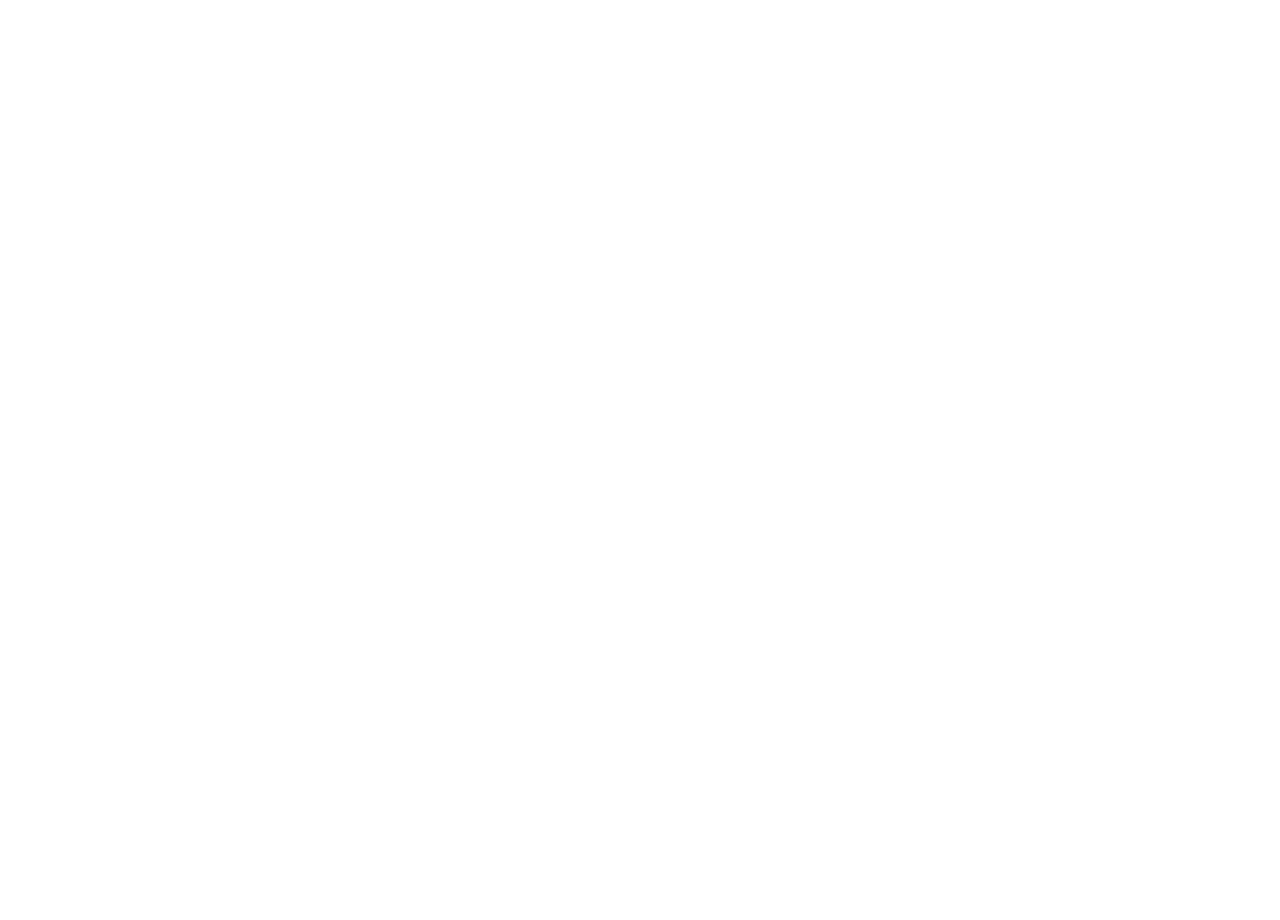
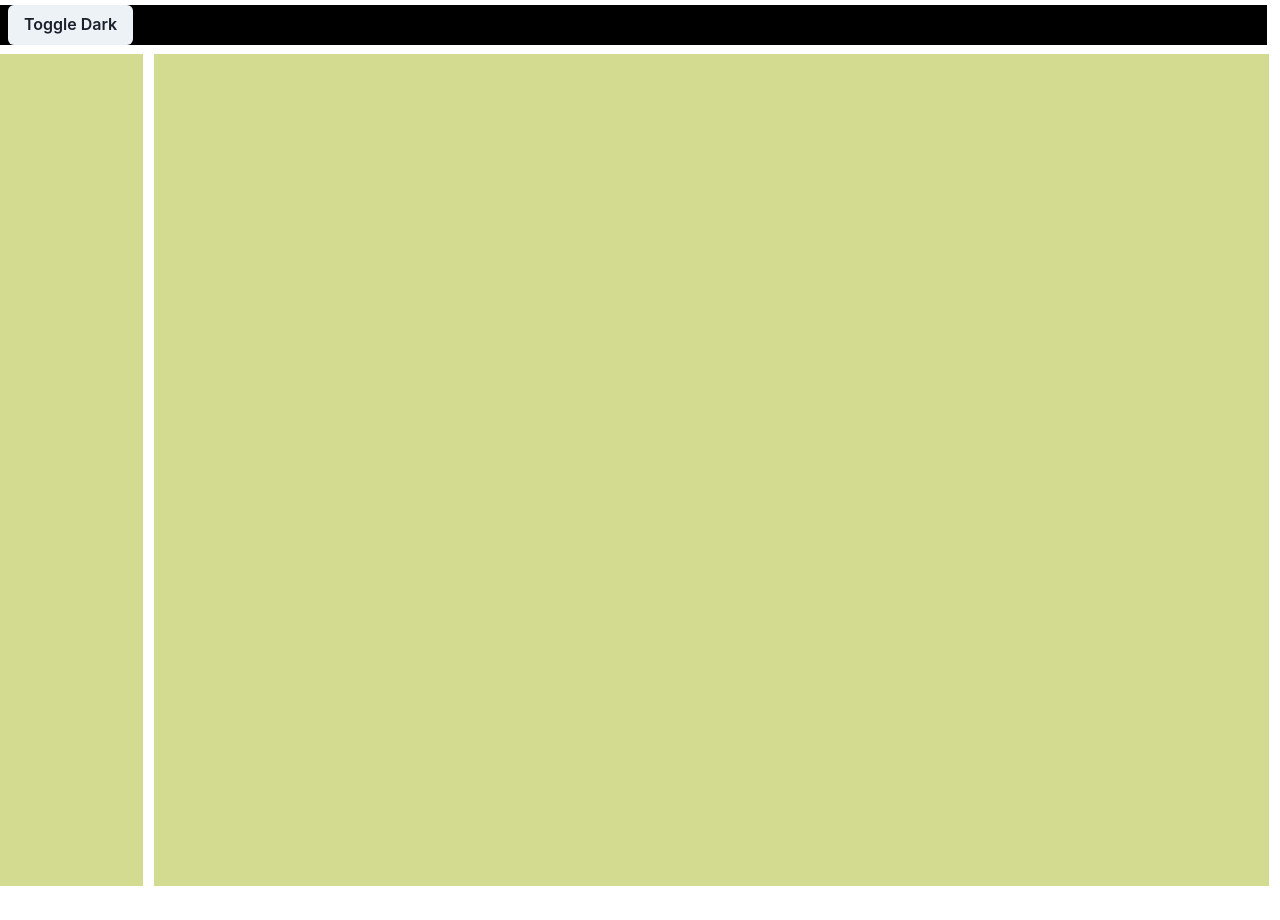
Before and after one commit to NoahNim/weyland-mars, a React (Create React App) app: page /welcome-page in a window 1280 px wide. Before the commit the page ends 800 px from the top, so only its background shows below. Built offline with nearby package versions, Linux system fonts and the light colour scheme.

Commit message:
some chakra ui to welcome and a toggle dark/light mode function

```diff
--- a/src/App.css
+++ b/src/App.css
@@ -36,7 +36,3 @@
     transform: rotate(360deg);
   }
 }
-
-body {
-  background-color: black;
-}
--- a/src/App.js
+++ b/src/App.js
@@ -2,16 +2,19 @@
 import { Routes, Route } from "react-router-dom";
 import Login from "./components/Login/Login";
 import Welcome from "./components/WelcomePage/Welcome";
-import { Box } from "@chakra-ui/react";
+// import { Box } from "@chakra-ui/react";
+import "./App.css";
 
 function App() {
   return (
-    <Box backgroundColor="grey">
-      <Routes>
-        <Route path="/" element={<Login user={users} />} />
-        <Route path="welcome-page" element={<Welcome newsfeed={important} />} />
-      </Routes>
-    </Box>
+    <Routes>
+      <Route path="/" element={<Login user={users} />} />
+      <Route
+        path="welcome-page"
+        element={<Welcome newsfeed={important} />}
+        exact
+      />
+    </Routes>
   );
 }
 
--- a/src/components/Login/Login.module.css
+++ b/src/components/Login/Login.module.css
@@ -13,7 +13,7 @@
   flex-direction: column;
   align-items: center;
   margin-bottom: 100px;
-  background-color: rgb(230, 238, 169);
+  background-color: rgb(210, 219, 144);
   border-radius: 6px;
 }
 
--- /dev/null
+++ b/src/components/ToggleColorButton/ToggleColor.js
@@ -0,0 +1,14 @@
+import { Button, useColorMode } from "@chakra-ui/react";
+
+function ToggleColor() {
+  const { colorMode, toggleColorMode } = useColorMode();
+  return (
+    <header>
+      <Button onClick={toggleColorMode}>
+        Toggle {colorMode === "light" ? "Dark" : "Light"}
+      </Button>
+    </header>
+  );
+}
+
+export default ToggleColor;
--- a/src/components/WelcomePage/Welcome.js
+++ b/src/components/WelcomePage/Welcome.js
@@ -1,3 +1,40 @@
-const Welcome = (props) => {};
+import { Grid, GridItem, Box } from "@chakra-ui/react";
+import ToggleColor from "../ToggleColorButton/ToggleColor";
+
+const Welcome = (props) => {
+  return (
+    <Box>
+      <Grid
+        templateAreas={`"header header"
+                  "nav main"`}
+        gridTemplateRows={"50px 1fr 30px"}
+        gridTemplateColumns={"150px 1fr"}
+        h="920px"
+        gap="1"
+        color="black"
+        fontWeight="bold"
+        alignItems="center"
+      >
+        <GridItem pl="2" bg="black" area={"header"} w="99%">
+          <ToggleColor />
+        </GridItem>
+        <GridItem
+          pl="2"
+          w="95%"
+          h="100%"
+          bg="rgb(210, 219, 144)"
+          area={"nav"}
+        />
+        <GridItem
+          pl="2"
+          w="99%"
+          h="100%"
+          bg="rgb(210, 219, 144)"
+          area={"main"}
+        />
+      </Grid>
+    </Box>
+  );
+};
 
 export default Welcome;
--- a/src/index.css
+++ b/src/index.css
@@ -1,13 +1,14 @@
 body {
   margin: 0;
-  font-family: -apple-system, BlinkMacSystemFont, 'Segoe UI', 'Roboto', 'Oxygen',
-    'Ubuntu', 'Cantarell', 'Fira Sans', 'Droid Sans', 'Helvetica Neue',
+  font-family: -apple-system, BlinkMacSystemFont, "Segoe UI", "Roboto", "Oxygen",
+    "Ubuntu", "Cantarell", "Fira Sans", "Droid Sans", "Helvetica Neue",
     sans-serif;
   -webkit-font-smoothing: antialiased;
   -moz-osx-font-smoothing: grayscale;
+  background-color: rgb(153, 153, 153);
 }
 
 code {
-  font-family: source-code-pro, Menlo, Monaco, Consolas, 'Courier New',
+  font-family: source-code-pro, Menlo, Monaco, Consolas, "Courier New",
     monospace;
 }
--- a/src/index.js
+++ b/src/index.js
@@ -4,12 +4,20 @@
 import App from "./App";
 import reportWebVitals from "./reportWebVitals";
 import { BrowserRouter } from "react-router-dom";
-import { ChakraProvider } from "@chakra-ui/react";
+import { ChakraProvider, extendTheme, ColorModeScript } from "@chakra-ui/react";
+
+const config = {
+  initialColorMode: "light",
+  useSystemColorMode: false,
+};
+
+const theme = extendTheme({ config });
 
 const root = ReactDOM.createRoot(document.getElementById("root"));
 root.render(
   <ChakraProvider>
     <BrowserRouter>
+      <ColorModeScript initialColorMode={theme.config.initialColorMode} />
       <App />
     </BrowserRouter>
   </ChakraProvider>
```
